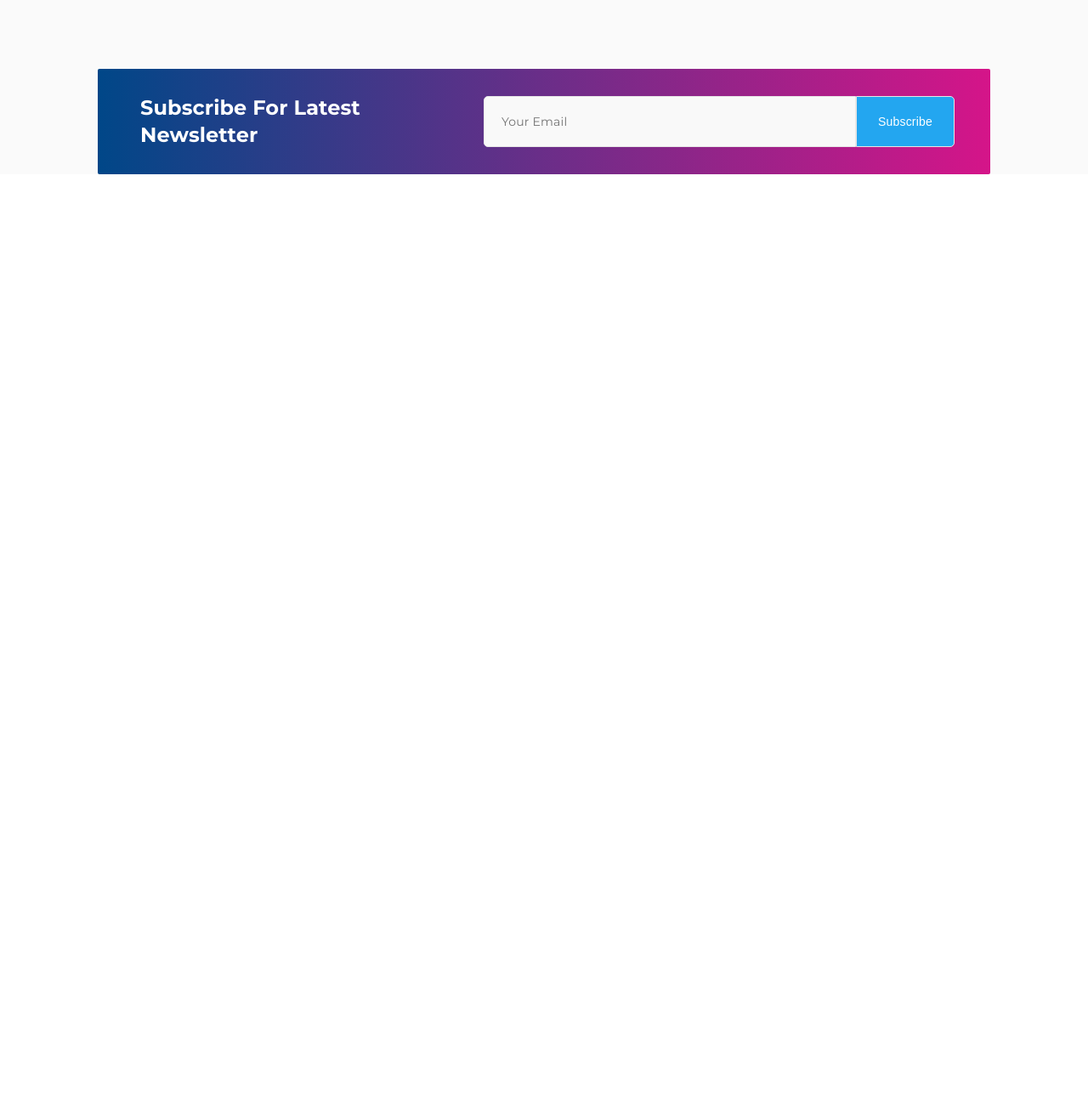
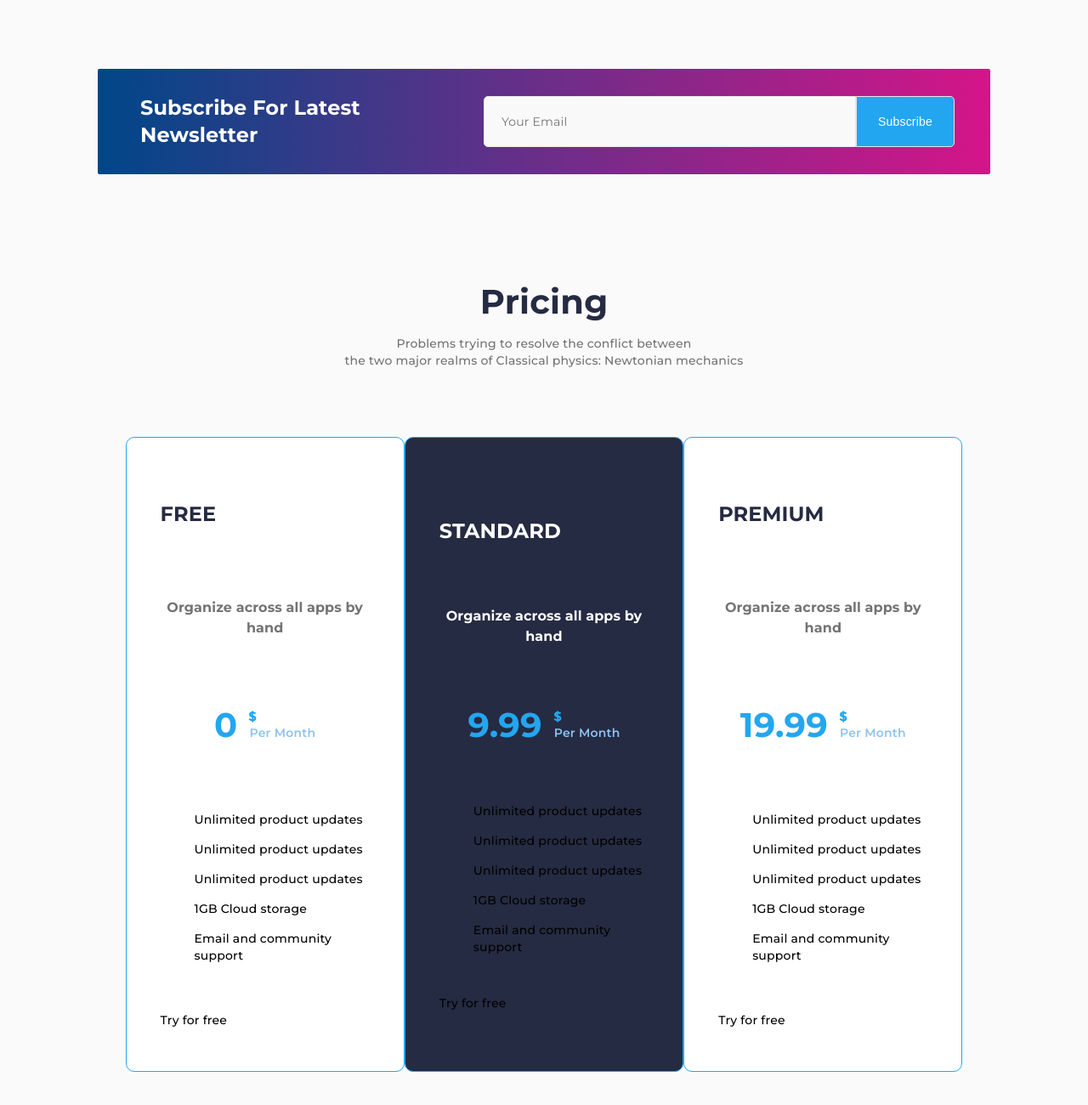
Before and after one commit to EreminichAlex/insurebound, a plain HTML site: page index.html in a window 1280 px wide. Shown: the part 2525-3825 px from the top of the page at 85% size. Before the commit the page ends 2750 px from the top, so only its background shows below. Drawn offline with Linux system fonts and the light colour scheme.

Commit message:
add pricing block with unfinished cards

```diff
--- a/index.html
+++ b/index.html
@@ -134,6 +134,62 @@
                 </div>
             </div>
         </article>
+        <article class="pricing">
+            <div class="pricing-container">
+                <div class="pricing-text">
+                    <h2>Pricing</h2>
+                    <p>Problems trying to resolve the conflict between <br>
+                        the two major realms of Classical physics: Newtonian mechanics </p>
+                </div>
+                <div class="pricing-options">
+                    <div class="pricing-free">
+                        <h3>free</h3>
+                        <p>Organize across all apps by hand</p>
+                        <p><span class="price">0</span><img src="icons/dollar-icon.svg" alt="dollar"><span class="per-month"> Per Month</span></p>
+                        <div class="pricing-list">
+                            <ul>
+                                <li>Unlimited product updates</li>
+                                <li>Unlimited product updates</li>
+                                <li>Unlimited product updates</li>
+                                <li>1GB  Cloud storage</li>
+                                <li>Email and community support</li>
+                            </ul>
+                        </div>
+                        <a class="pricing-submit">Try for free</a>
+                    </div>
+                    <div class="pricing-standard">
+                        <h3>standard</h3>
+                        <p>Organize across all apps by hand</p>
+                        <p><span class="price">9.99</span><img src="icons/dollar-icon.svg" alt="dollar"><span class="per-month"> Per Month</span></p>
+                        <div class="pricing-list">
+                            <ul>
+                                <li>Unlimited product updates</li>
+                                <li>Unlimited product updates</li>
+                                <li>Unlimited product updates</li>
+                                <li>1GB  Cloud storage</li>
+                                <li>Email and community support</li>
+                            </ul>
+                        </div>
+                        <a class="pricing-submit">Try for free</a>
+                    </div>
+                    <div class="pricing-premium">
+                        <h3>premium</h3>
+                        <p>Organize across all apps by hand</p>
+                        <p><span class="price">19.99</span><img src="icons/dollar-icon.svg" alt="dollar"><span class="per-month"> Per Month</span></p>
+                        <div class="pricing-list">
+                            <ul>
+                                <li>Unlimited product updates</li>
+                                <li>Unlimited product updates</li>
+                                <li>Unlimited product updates</li>
+                                <li>1GB  Cloud storage</li>
+                                <li>Email and community support</li>
+                            </ul>
+                        </div>
+                        <a class="pricing-submit">Try for free</a>
+                    </div>
+                </div>
+            </div>
+        </article>
     </main>
 </body>
 </html>
--- a/main.css
+++ b/main.css
@@ -338,6 +338,7 @@ header {
 
 .companies {
     background: #FAFAFA;
+    padding-bottom: 20px;
 }
 .companies-container {
     width: 1050px;
@@ -366,7 +367,6 @@ header {
     background: linear-gradient(270deg, #D71489 -1.04%, #004788 100%);
     border-radius: 2px;
     margin-top: 86px;
-    margin-bottom: 20px;
 }
 
 .companies-form h3 {
@@ -417,3 +417,157 @@ header {
     letter-spacing: 0.2px;
     color: #FFFFFF;
 }
+
+
+
+/* PRICING */
+
+
+.pricing {
+    min-height: 1116px;
+    background-color: #FAFAFA;
+}
+.pricing-container {
+    width: 1050px;
+    margin: 0 auto;
+    min-height: inherit;
+}
+.pricing-text {
+    padding-top: 102px;
+    display: flex;
+    flex-direction: column;
+    align-items: center;
+}
+.pricing-text h2 {
+    font-weight: 700;
+    font-size: 40px;
+    line-height: 1.42;
+    letter-spacing: 0.2px;
+    color: #252B42;
+    margin: 0;
+    margin-bottom: 10px;
+}
+
+.pricing-text p {
+    font-weight: 500;
+    font-size: 14px;
+    line-height: 1.43;
+    text-align: center;
+    letter-spacing: 0.2px;
+    color: #737373;
+    margin: 0;
+}
+.pricing-options {
+    margin-top: 80px;
+    display: flex;
+    justify-content: center;
+    padding: 0px 32.5px;
+}
+
+.pricing-free, .pricing-premium {
+    display: flex;
+    flex-direction: column;
+    justify-content: space-between;
+    padding: 50px 40px;
+    max-width: 306px;
+    min-height: 565px;
+    background: #FFFFFF;
+    border: 1px solid #23A6F0;
+    border-radius: 10px;
+}
+.pricing-free p, .pricing-premium p {
+    font-weight: 700;
+    font-size: 16px;
+    line-height: 1.5;
+    text-align: center;
+    letter-spacing: 0.1px;
+    color: #737373;
+}
+
+.pricing-free h3, .pricing-premium h3 {
+    font-weight: 700;
+    font-size: 24px;
+    line-height: 1.33;
+    letter-spacing: 0.1px;
+    color: #252B42;
+    text-transform: uppercase;
+}
+
+.pricing-standard {
+    padding: 70px 40px;
+    max-width: 307px;
+    min-height: 605px;
+    background: #252B42;
+    border: 1px solid #23A6F0;
+    border-radius: 10px;
+    display: flex;
+    flex-direction: column;
+    justify-content: space-between;
+}
+
+.pricing-standard p {
+    font-weight: 700;
+    font-size: 16px;
+    line-height: 1.5;
+    text-align: center;
+    letter-spacing: 0.1px;
+    color: #FFFFFF;
+
+}
+
+.pricing-standard h3 {
+    font-weight: 700;
+    font-size: 24px;
+    line-height: 1.33;
+    letter-spacing: 0.1px;
+    color: #FFFFFF;
+    text-transform: uppercase;
+}
+
+.price {
+    font-weight: 700;
+    font-size: 40px;
+    line-height: 1.42;
+    letter-spacing: 0.2px;
+    color: #23A6F0;
+}
+.price + img {
+    position: relative;
+    bottom: 17px;
+    left: 13px;
+}
+.per-month {
+    font-weight: 600;
+    font-size: 14px;
+    line-height: 1.71;
+    letter-spacing: 0.2px;
+    color: #8EC2F2;
+}
+
+.pricing-list ul {
+    display: flex;
+    flex-direction: column;
+    padding: 0;
+    margin-left: 40px;
+    gap: 15px;
+}
+
+
+
+
+/*         ------------      !   I MUST FINISH LIST MARKERS   !     ----------        */
+
+.pricing-list ul li {
+    list-style-type: none;
+    /* list-style-image: url(icons/check-green.svg); */
+
+    display: flex;
+    flex-direction: row;
+    align-items: center;
+
+}
+.pricing-list ul li::marker {
+    content: url(icons/check-green.svg);
+    background-repeat: no-repeat;
+    background-position: center center;
+}
```
